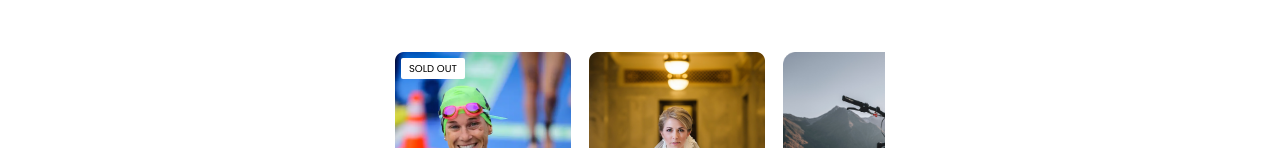
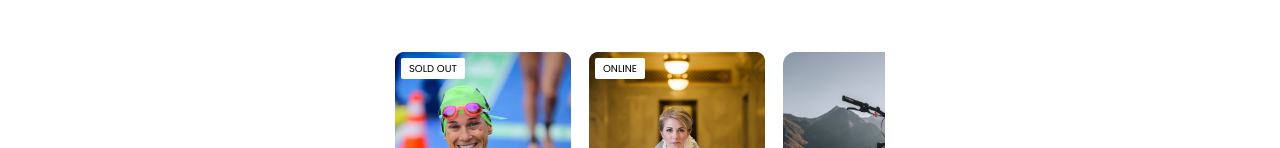
Before and after one commit to GeorgiKeranov/react-course-projects, a React (Create React App) app in the folder airbnb-clone/: page / in a window 1280 px wide. Shown: the part 743-891 px from the top of the page. Built offline with nearby package versions, Linux system fonts and the light colour scheme.

Commit message:
Add additional logic for card label in card component

```diff
--- a/airbnb-clone/src/components/Card.js
+++ b/airbnb-clone/src/components/Card.js
@@ -1,10 +1,17 @@
 import React from 'react';
 
 export default function Card(props) {
+    let cardLabel;
+    if (props.openSpots === 0) {
+        cardLabel = 'SOLD OUT';
+    } else if (props.location === 'Online') {
+        cardLabel = "ONLINE";
+    }
+
     return (
         <div className="card">
             <div className="card__image" style={{ backgroundImage: `url(/images/${props.image})` }}>
-                {props.openSpots === 0 && <div className="card__label">SOLD OUT</div>}
+                {cardLabel && <div className="card__label">{cardLabel}</div>}
             </div>
 
             <div className="card__details">
--- a/airbnb-clone/src/data.js
+++ b/airbnb-clone/src/data.js
@@ -22,7 +22,7 @@ const data = [
             rating: 5.0,
             reviewsCount: 30
         },
-        location: "USA",
+        location: "Online",
         openSpots: 27,
     },
     {
```
